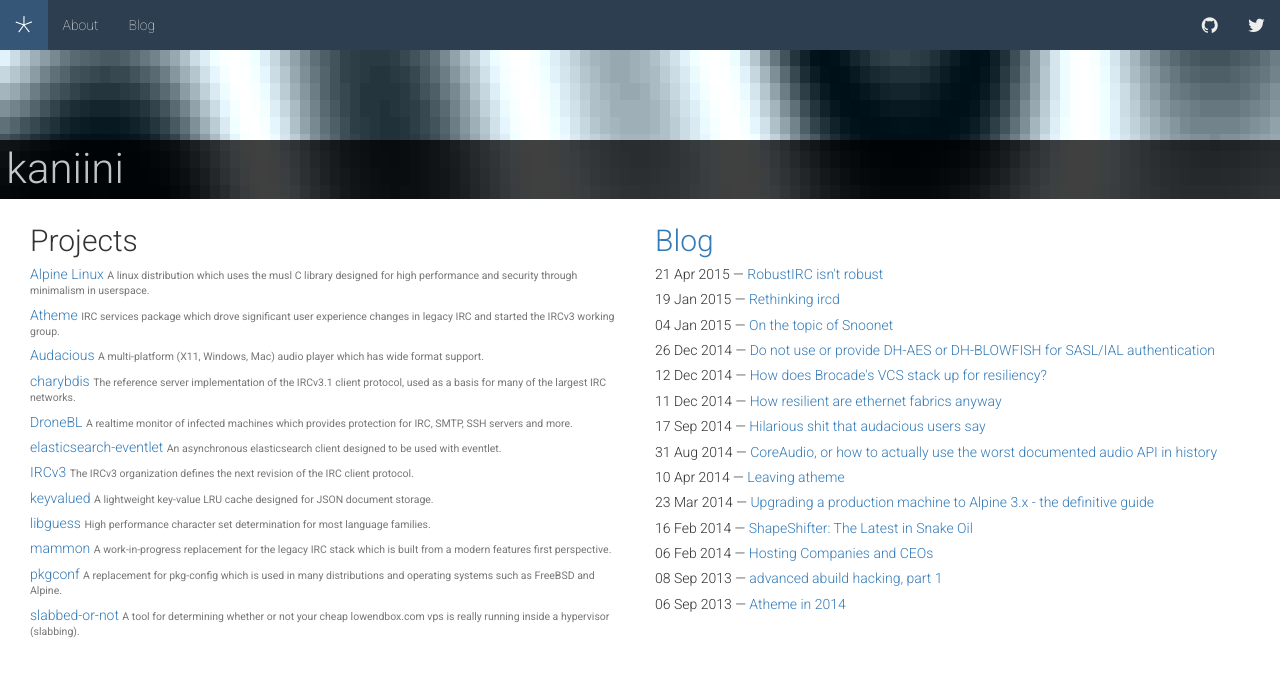
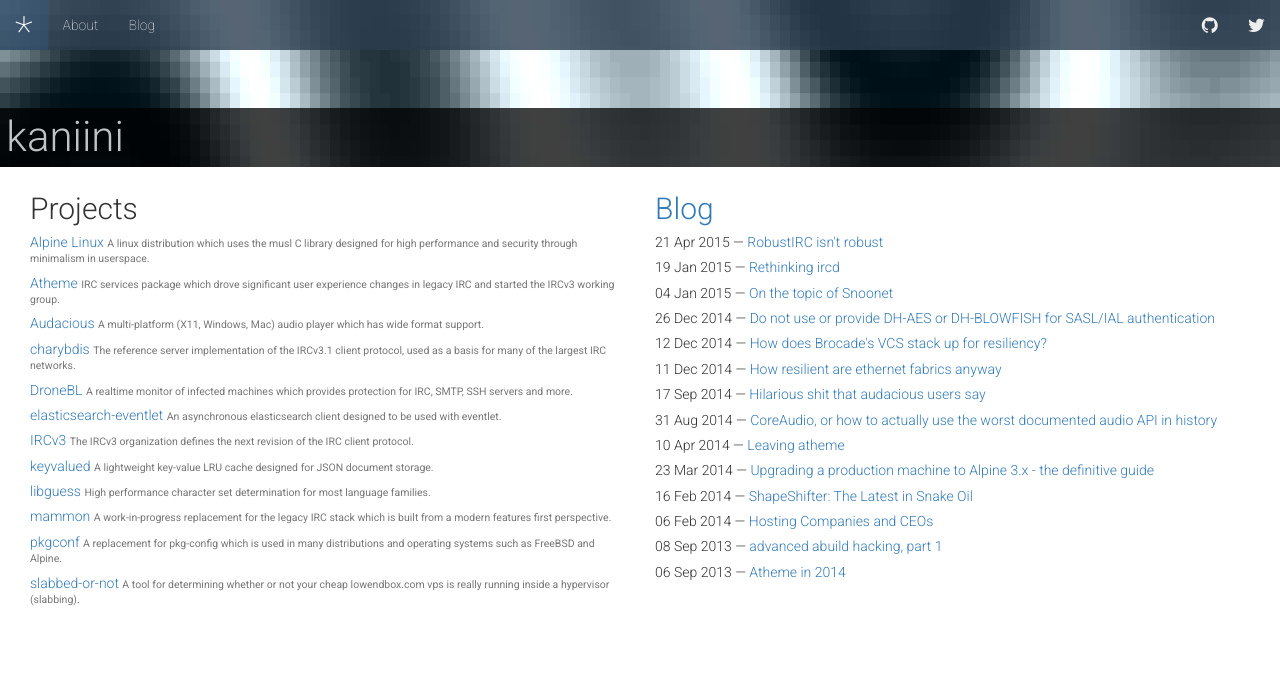
Before and after one commit to kaniini/kaniini.github.io, a Jekyll site: the page built from index.html, in a window 1280 px wide. Shown: the top 677 px of the page. Built offline with Jekyll 4.4.1, drawn with Linux system fonts in a browser that asks for light colours; nearby versions of some CDN libraries; Markdown is read by kramdown in place of the engine named in the settings.

Commit message:
theme: more tweaks

```diff
--- a/css/theme.css
+++ b/css/theme.css
@@ -1,5 +1,5 @@
 .navbar-default {
-  background: #2c3e50 !important;
+  background: rgba(44, 62, 80, 0.8) !important;
   border: 0 !important;
   border-radius: 0 !important;
   font-family: Roboto;
@@ -7,7 +7,7 @@
 }
 
 .navbar-default .navbar-header {
-  background: #355677 !important;
+  background: rgba(53, 86, 119, 0.5) !important;
   color: #eee;
 }
 
@@ -50,7 +50,7 @@
 canvas {
   top: 0px;
   width: 100%;
-  min-height: 10em;
+  min-height: 12em;
   z-index: -1;
 }
 
@@ -60,7 +60,7 @@
   background: #000;
   opacity: 0.75;
   color: #fff;
-  top: 160px;
+  top: 178px;
 }
 
 .heading > h1 {
@@ -69,5 +69,5 @@
 }
 
 .container-heading {
-  margin-top: -40px !important;
+  margin-top: -90px !important;
 }
--- a/js/plasma.js
+++ b/js/plasma.js
@@ -4,7 +4,7 @@
   var steps = 0;
 
   /* precalc all the things! */
-  var pwidth = 128, pheight = 9;
+  var pwidth = 128, pheight = 11;
   var vpx = canvas.width/pwidth, vpy = canvas.height/pheight;
   var last_fps = 0;
 
```
